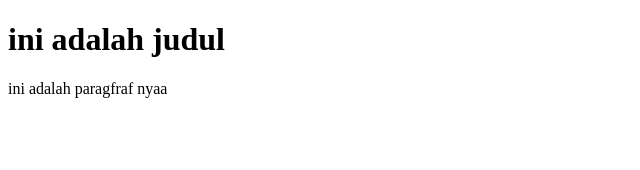
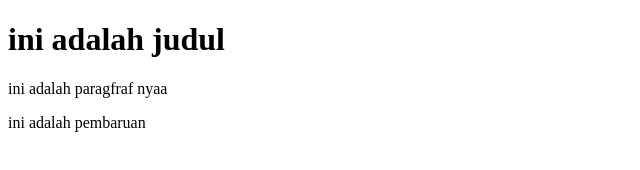
Before and after one commit to icube2711/hadeh, a plain HTML site: page index.html in a window 1280 px wide. Shown: the whole page, without its empty margins (0-640 px from the left). Drawn offline with Linux system fonts and the light colour scheme.

Commit message:
Update index.html

```diff
--- a/index.html
+++ b/index.html
@@ -8,5 +8,6 @@
 <body>
     <h1>ini adalah judul</h1>
     <p>ini adalah paragfraf nyaa</p>
+    ini adalah pembaruan
 </body>
 </html>
```
